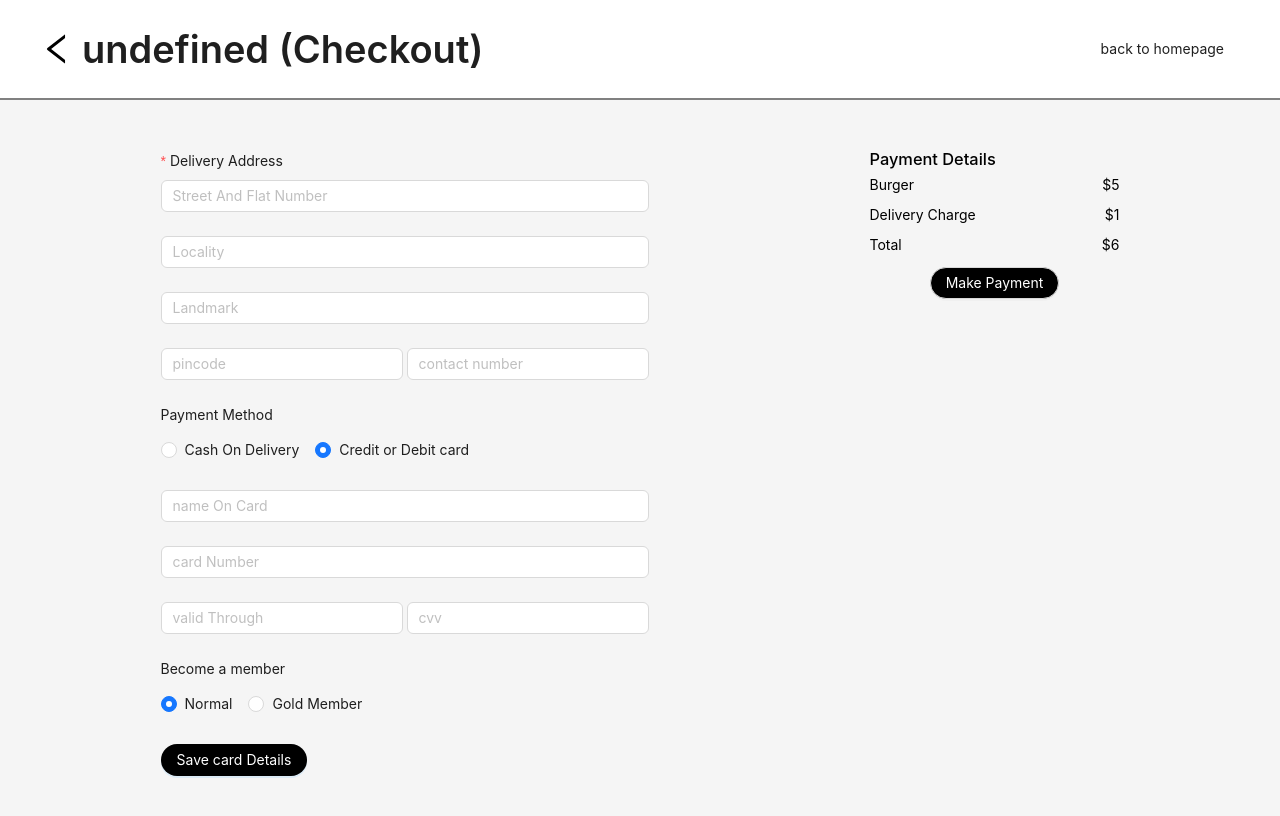
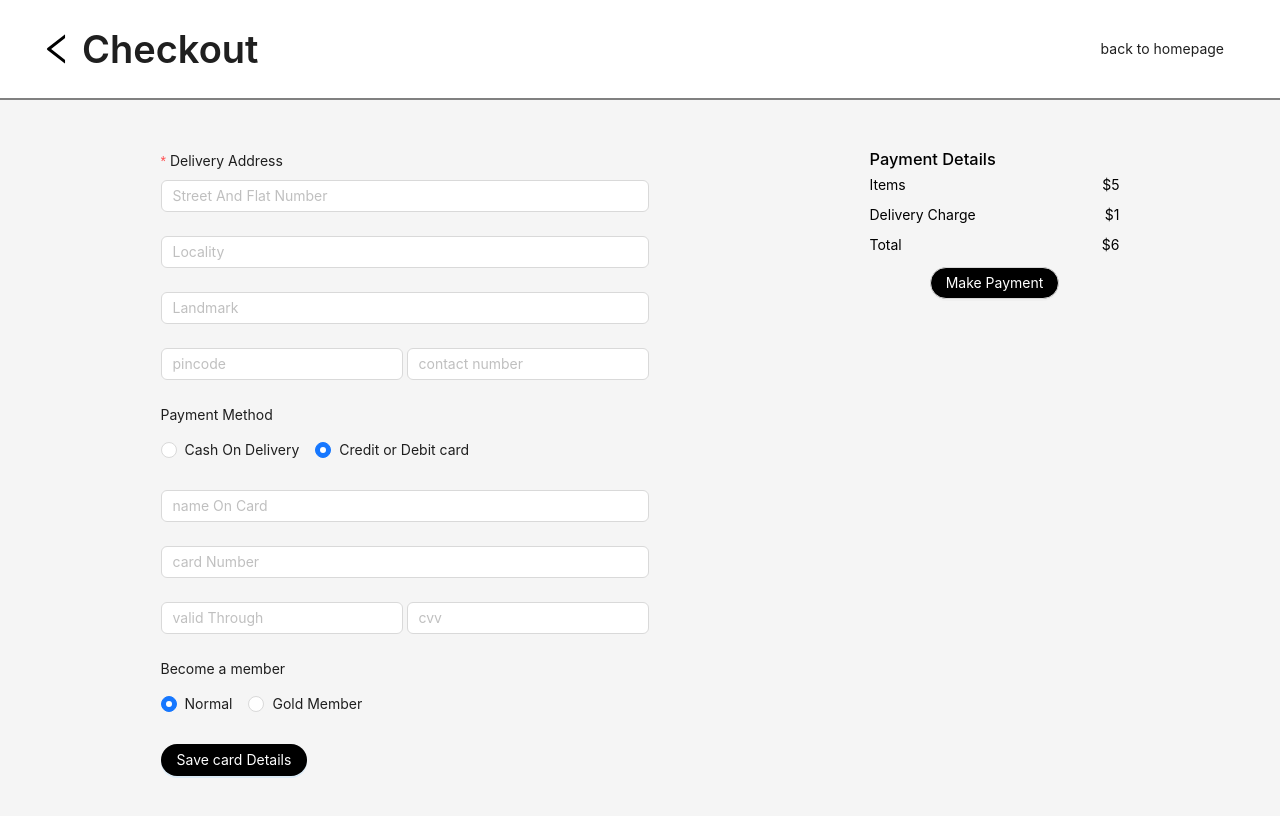
Before and after one commit to ashok-elumalai/deliveryApp, a React (Create React App) app in the folder delivery-app/: page /user/checkout in a window 1280 px wide. Shown: the top 816 px of the page. Built offline with nearby package versions, Linux system fonts and the light colour scheme; sample sign-in values are in the browser's storage.

Commit message:
removed error scnario

```diff
--- a/delivery-app/src/pages/Checkout/index.js
+++ b/delivery-app/src/pages/Checkout/index.js
@@ -51,8 +51,7 @@ function CheckoutPage() {
           <Space>
             <LeftOutlined onClick={goBack} />
             <Typography.Title>
-              {" "}
-              {`${currentRestaurant?.name} (Checkout)`}
+              Checkout
             </Typography.Title>
           </Space>
 
@@ -82,8 +81,7 @@ function CheckoutPage() {
           <div style={{ width: "250px" }}>
             <h3>Payment Details</h3>
             <div style={{ display: "flex", justifyContent: "space-between" }}>
-              {/* TODO: Remove Burger from below line */}
-              <p>{window?.SelectedDishes}Burger</p>
+              <p>Items</p>
               <p>$5</p>
             </div>
             <div style={{ display: "flex", justifyContent: "space-between" }}>
```
